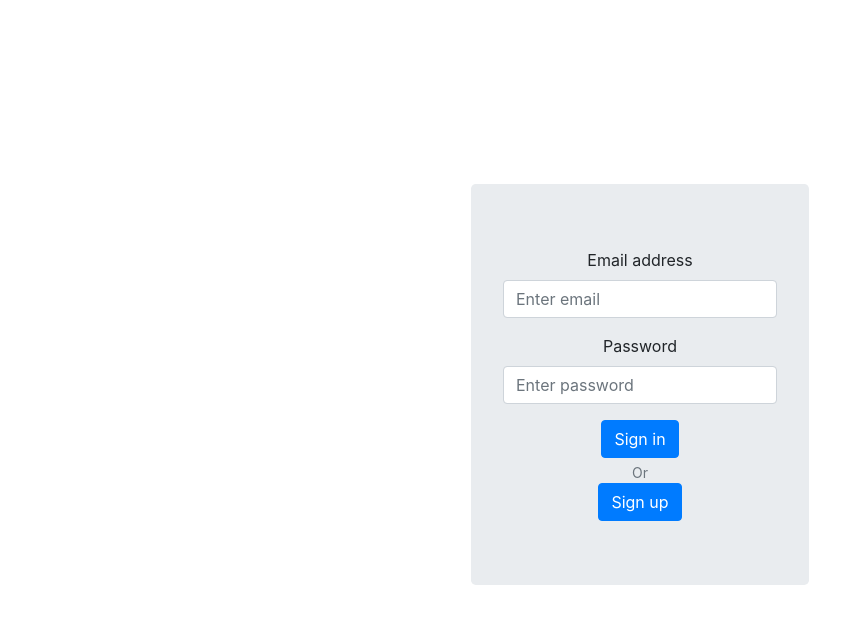
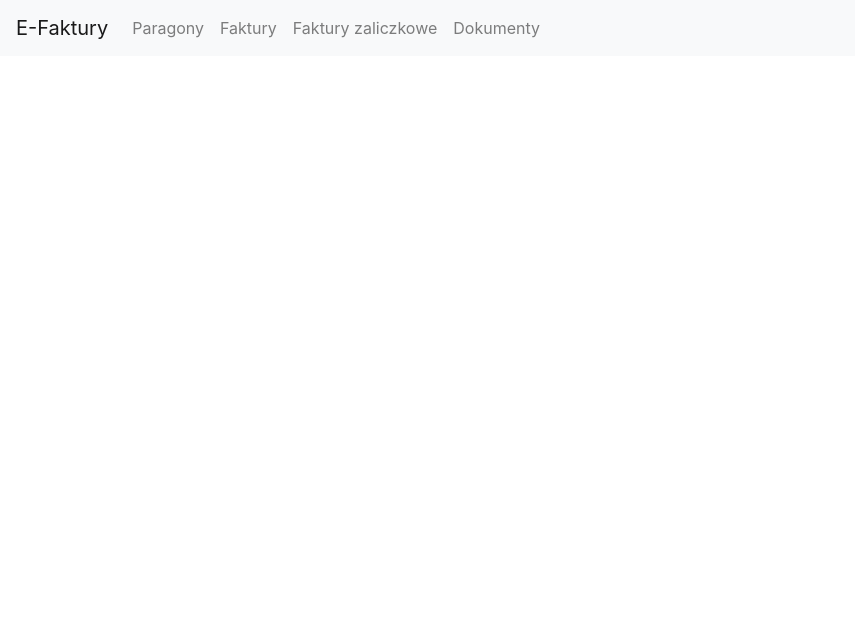
Before and after one commit to KamilSend/orbit, a React (Create React App) app in the folder orbit/: page / in a window 1280 px wide. Shown: the top 624 px of the page, without its empty margins (0-855 px from the left). Built offline with nearby package versions, Linux system fonts and the light colour scheme.

Commit message:
Layout component with navbar

```diff
--- a/orbit/src/App.js
+++ b/orbit/src/App.js
@@ -2,6 +2,7 @@ import logo from './logo.svg';
 import './App.scss';
 
 import Login from './components/login/login'
+import Layout from './components/layout/layout'
 
 import Button from 'react-bootstrap/Button';
 
@@ -9,7 +10,8 @@ import Button from 'react-bootstrap/Button';
 function App() {
   return (
     <div className="App">
-        <Login/>
+        {/*<Login/>*/}
+        <Layout/>
     </div>
   );
 }
--- /dev/null
+++ b/orbit/src/components/layout/layout.js
@@ -0,0 +1,24 @@
+import React from 'react'
+
+import { Button, Navbar, Nav, NavDropdown } from 'react-bootstrap';
+
+import './layout.scss'
+
+const layout = () =>{
+    return(
+        <Navbar bg="light" expand="lg">
+            <Navbar.Brand href="#home">E-Faktury</Navbar.Brand>
+            <Navbar.Toggle aria-controls="basic-navbar-nav" />
+            <Navbar.Collapse id="basic-navbar-nav">
+                <Nav className="mr-auto">
+                    <Nav.Link href="#">Paragony</Nav.Link>
+                    <Nav.Link href="#">Faktury</Nav.Link>
+                    <Nav.Link href="#">Faktury zaliczkowe</Nav.Link>
+                    <Nav.Link href="#">Dokumenty</Nav.Link>
+                </Nav>
+            </Navbar.Collapse>
+        </Navbar>
+    )
+}
+
+export default layout
--- a/orbit/src/components/login/login.js
+++ b/orbit/src/components/login/login.js
@@ -6,7 +6,6 @@ import './login.scss'
 
 const login = () =>{
     return(
-        // <Container fluid className="loginContainer">
         <div className="loginContainer">
             <Jumbotron className="loginJumbotron">
                 <Form>
@@ -29,8 +28,6 @@ const login = () =>{
             </Jumbotron>
         </div>
 
-        // </Container>
-
     )
 }
 
```
Also changed, not shown: orbit/src/components/layout/layout.scss (added).
